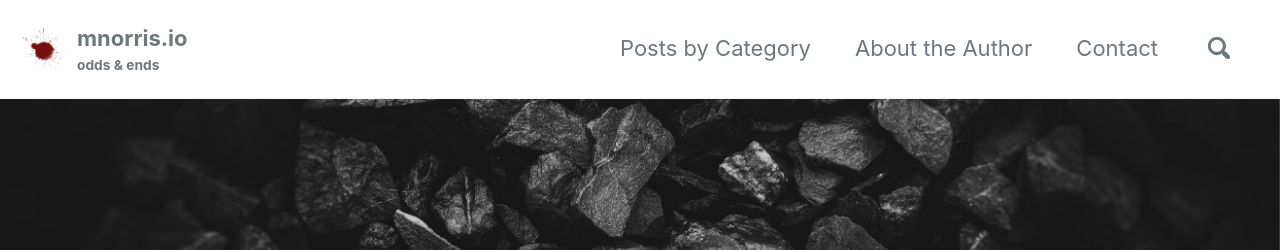
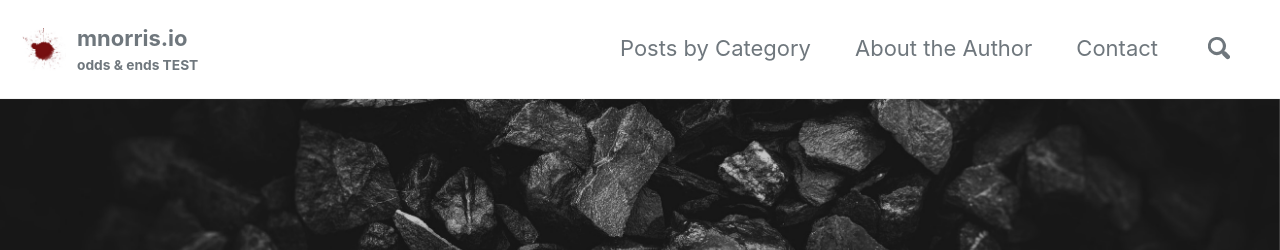
Before and after one commit to norrismw/mnorris.io, a Jekyll site: the page built from index.html, in a window 1280 px wide and 900 px high. Shown: the top 250 px of the window. Built offline with Jekyll 4.4.1, drawn with Linux system fonts in a browser that asks for light colours; cached includes are drawn as plain includes; nearby versions of some CDN libraries; the list of posts is cut into pages by our own code.

```diff
--- a/_config.yml
+++ b/_config.yml
@@ -18,7 +18,7 @@
 locale                   : "en-US"
 title                    : "mnorris.io"
 title_separator          : "-"
-subtitle                 : "odds & ends" # site tagline that appears below site title in masthead
+subtitle                 : "odds & ends TEST" # site tagline that appears below site title in masthead
 name                     : "Michael Norris"
 description              : # "Thoughts"
 url                      : "https://mnorris.io" # the base hostname & protocol for your site e.g. "https://mmistakes.github.io"
```
